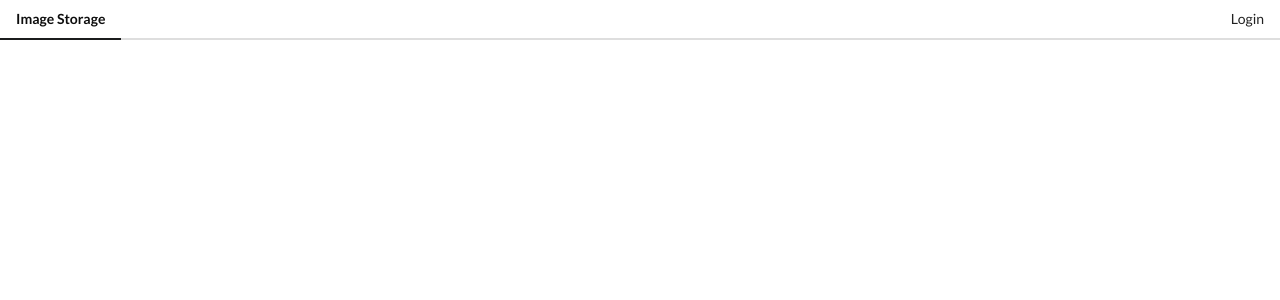
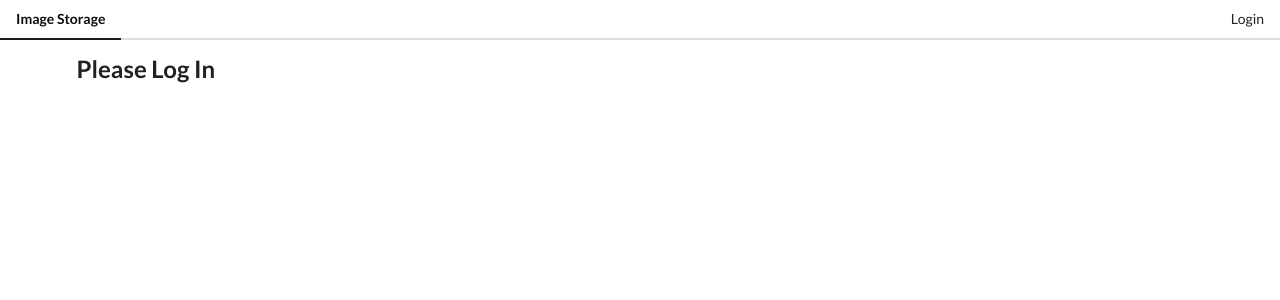
Before and after one commit to jaytees/images-vue, a Vue app: page / in a window 1280 px wide. Shown: the top 300 px of the page. Built offline with nearby package versions, Linux system fonts and the light colour scheme.

Commit message:
added redirect and if directive

```diff
--- a/src/components/ImageList.vue
+++ b/src/components/ImageList.vue
@@ -1,11 +1,14 @@
 <template lang="html">
-  <div class="image-container">
+  <div>
+    <div v-if="isLoggedIn" class="image-container">
       <img
         v-for="images in allImages"
         :key="images.id"
         :src="images.link"
         alt=""
       />
+    </div>
+    <h2 v-else>Please Log In</h2>
   </div>
 </template>
 
@@ -15,7 +18,7 @@ import { mapActions, mapGetters } from 'vuex';
 export default {
   name: 'ImageList',
   methods: mapActions(['fetchImages']),
-  computed: mapGetters(['allImages']),
+  computed: mapGetters(['allImages', 'isLoggedIn']),
   created() {
     this.fetchImages();
   },
--- a/src/store/modules/auth.js
+++ b/src/store/modules/auth.js
@@ -32,6 +32,7 @@ const actions = {
     commit('setToken', null);
     localStorage.removeItem('imgur_token');
     rootState.images = [];
+    router.push('/');
   },
 };
 
```
Lines whose indentation alone changed are shown as unchanged.
